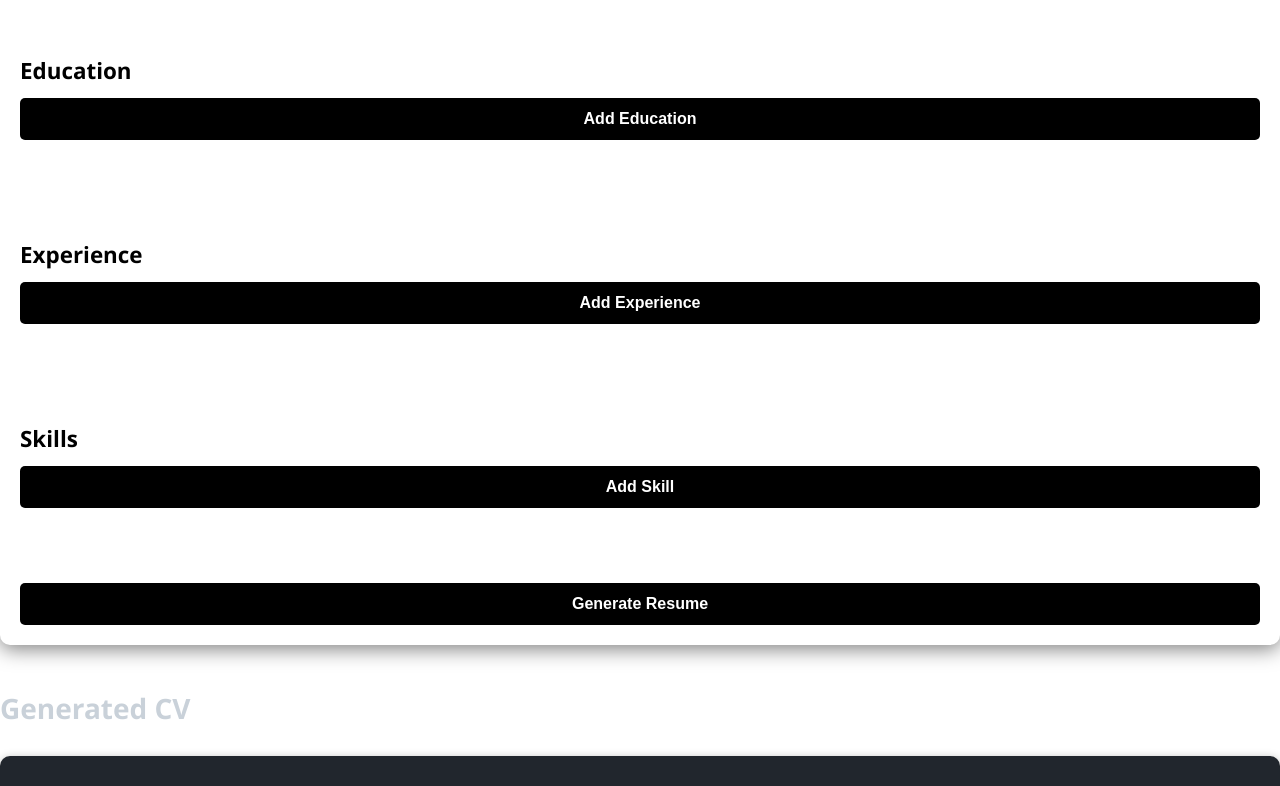
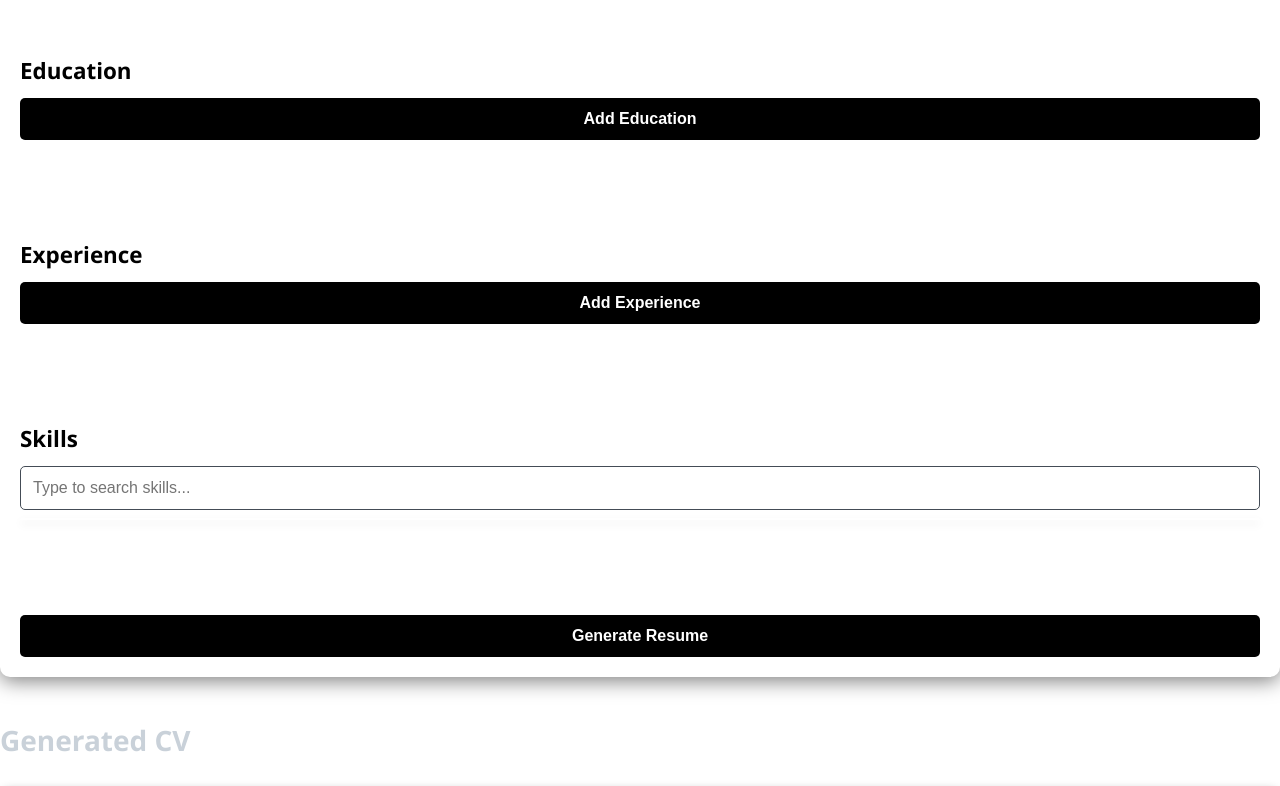
Before and after one commit to konain611/Dynamic-CV-Builder, a Next.js app in the folder dynamic-cv/: page / in a window 1280 px wide. Shown: the part 1166-1952 px from the top of the page. Built offline with nearby package versions, Linux system fonts and the light colour scheme.

Commit message:
Skills updated

```diff
--- /dev/null
+++ b/dynamic-cv/src/app/components/PreDefinedSkills.tsx
@@ -0,0 +1,98 @@
+import React, { useState } from 'react';
+import styles from './SkillsInput.module.css';
+
+const predefinedSkills =[
+    "Agile", "Algorithms", "Angular", "Apache", "AutoCAD", "AWS", "Babel", "Big Data",
+    "Blender", "Blockchain", "Bootstrap", "CI/CD", "Command Line", "Content Writing",
+    "Contentful", "Copywriting", "Cybersecurity", "Data Analysis", "Data Science",
+    "Data Structures", "Data Visualization", "Deep Learning", "Django", "Electron",
+    "Empathy", "Ethereum", "Express.js", "Firebase", "Flask", "Game Development",
+    "Git", "GitHub", "Google Analytics", "Google Cloud", "HTML", "Illustrator",
+    "InDesign", "Interpersonal Skills", "Java", "JavaScript", "JIRA", "jQuery", "Keras",
+    "Kubernetes", "Linux", "Machine Learning", "Material UI", "Microsoft Office",
+    "MongoDB", "MySQL", "Nginx", "NoSQL", "Node.js", "Notion", "PHP", "Penetration Testing",
+    "Photoshop", "Power BI", "PowerPoint", "Product Management", "Project Management",
+    "Python", "R", "React", "REST API", "Ruby on Rails", "Salesforce", "Scikit-learn",
+    "Sketch", "Smart Contracts", "Solidity", "Spring Boot", "SQL", "Tableau", "Tailwind CSS",
+    "Team Leadership", "Technical Writing", "TensorFlow", "Time Management", "Trello",
+    "TypeScript", "UI/UX Design", "Unreal Engine", "Unix", "Vue.js", "WebSockets", "Webpack",
+    "WordPress", "XML", "AWS", "Azure", "Docker", "Google Cloud", "Kubernetes", "Terraform",
+    "Deep Learning", "Data Analysis", "Data Science", "Machine Learning", "Pandas", "NumPy",
+    "PyTorch", "Scikit-learn", "TensorFlow", "3D Modeling", "Adobe XD", "After Effects",
+    "Blender", "Figma", "Illustrator", "InDesign", "Interpersonal Skills", "Java", "JavaScript",
+    "JIRA", "jQuery", "Keras", "Kubernetes", "Linux", "Machine Learning", "Material UI",
+    "Microsoft Office", "MongoDB", "MySQL", "Nginx", "NoSQL", "Node.js", "Notion", "PHP",
+    "Penetration Testing", "Photoshop", "Power BI", "PowerPoint", "Product Management",
+    "Project Management", "Python", "R", "React", "REST API", "Ruby on Rails", "Salesforce",
+    "Scikit-learn", "Sketch", "Smart Contracts", "Solidity", "Spring Boot", "SQL", "Tableau",
+    "Tailwind CSS", "Team Leadership", "Technical Writing", "TensorFlow", "Time Management",
+    "Trello", "TypeScript", "UI/UX Design", "Unreal Engine", "Unix", "Vue.js", "WebSockets",
+    "Webpack", "WordPress", "XML", "Bitcoin", "Blockchain", "Cryptography", "Ethereum",
+    "Penetration Testing", "Smart Contracts", "Solidity", "Game Development", "3D Modeling",
+    "AutoCAD", "Blender", "Game Development", "Unity", "Unreal Engine", "Excel", "Microsoft Office",
+    "PowerPoint", "Word", "Asana", "Confluence", "JIRA", "Notion", "Slack", "Trello", "Google Analytics",
+    "Content Writing", "Copywriting", "Digital Marketing", "Marketing Automation", "SEO", "SEM",
+    "Social Media Marketing", "Public Speaking", "Team Leadership", "Time Management", "Problem Solving",
+    "Critical Thinking", "Decision Making", "Analytical Skills", "Adaptability", "Interpersonal Skills",
+    "Communication", "Creativity", "Collaboration", "Empathy", "Emotional Intelligence", "Conflict Resolution",
+    "Negotiation", "Customer Service"
+  ];
+
+export default function SkillsInput() {
+    const [input, setInput] = useState('');
+    const [selectedSkills, setSelectedSkills] = useState([]);
+    const [suggestions, setSuggestions] = useState([]);
+
+
+    const handleInputChange = (e) => {
+        const inputValue = e.target.value.toLowerCase();
+        setInput(inputValue);
+
+        if (inputValue) {
+            setSuggestions(predefinedSkills.filter(skill =>
+                skill.toLowerCase().includes(inputValue) && !selectedSkills.includes(skill)
+            ));
+        } else {
+            setSuggestions([]);
+        }
+    };
+
+    const selectSkill = (skill) => {
+        setSelectedSkills([...selectedSkills, skill]);
+        setInput('');
+        setSuggestions([]);
+    };
+
+    const removeSkill = (skill) => {
+        setSelectedSkills(selectedSkills.filter(s => s !== skill));
+    };
+
+    return (
+        <div className="form-group">
+            <input
+                type="text"
+                value={input}
+                onChange={handleInputChange}
+                placeholder="Type to search skills..."
+                className={styles.skillsInput}
+            />
+
+            <div className={styles.suggestions}>
+                {suggestions.map((skill, index) => (
+                    <div key={index} className={styles.suggestion} onClick={() => selectSkill(skill)}>
+                        {skill}
+                    </div>
+                ))}
+            </div>
+
+            <div className={styles.selectedSkills}>
+                {selectedSkills.map((skill, index) => (
+                    <span2 key={index} className={styles.skillTag}>
+                        {skill}
+                        <span2 className={styles.remove} onClick={() => removeSkill(skill)}>×</span2>
+                    </span2>
+                ))}
+            </div>
+        </div>
+    );
+}
--- a/dynamic-cv/src/app/components/SkillsForm.tsx
+++ b/dynamic-cv/src/app/components/SkillsForm.tsx
@@ -1,16 +1,18 @@
 import React from "react";
+import SkillsInput from "./PreDefinedSkills";
 
 export default function SkillsForm({ formData, handleSkillChange, handleAddSkill }) {
   return (
     <div id="skills" className="form-group">
       <br></br><br></br>
       <label>Skills</label>
-      {formData.skills.map((skill, index) => (
+      {/* {formData.skills.map((skill, index) => (
         <div key={index} className="form-group">
           <input type="text" name="skill" placeholder="Add your Skills" value={skill.skill} onChange={(e) => handleSkillChange(index, e)} required />
         </div>
-      ))}
-      <button type="button" onClick={handleAddSkill}>Add Skill</button>
+      ))} */}
+      <SkillsInput/>
+      {/* <button type="button" onClick={handleAddSkill}>Add Skill</button> */}
     </div>
   );
 }
--- /dev/null
+++ b/dynamic-cv/src/app/components/SkillsInput.module.css
@@ -0,0 +1,41 @@
+  .skillTag {
+    background-color: #000000;
+    color: #fff;
+    padding: 5px 8px;
+    border-radius: 5px;
+    margin: 3px;
+    font-size: 0.4rem;
+  }
+
+  .remove {
+    margin-left: 8px;
+    cursor: pointer;
+    font-weight: bold;
+  }
+
+  .suggestions {
+  color: black;
+  font-size: 15px;
+  position: relative;
+  border: 1px solid #ffffff;
+  border-radius: 5px;
+  max-height: 120px;
+  overflow-y: auto;
+  background-color: #ffffff;
+  box-shadow: 0 4px 8px rgba(0, 0, 0, 0.1);
+  z-index: 1000;
+}
+
+.suggestion {
+  padding: 2px 12px;
+  cursor: pointer;
+  border-bottom: 1px solid #f0f0f0;
+}
+
+.suggestion:last-child {
+  border-bottom: none;
+}
+
+.suggestion:hover {
+  background-color: #f5f5f5;
+}
--- a/dynamic-cv/src/app/globals.css
+++ b/dynamic-cv/src/app/globals.css
@@ -18,6 +18,11 @@ h3 {
 .container span {
   color: red;
   font-size: 20px;
+  text-align: center;
+}
+.container span2 {
+  color: rgb(255, 255, 255);
+  font-size: 15px;
   text-align: center;
 }
 
@@ -77,7 +82,7 @@ h3 {
 }
 
 .form {
-  background-color: #282d33;
+
   padding: 20px;
   border-radius: 10px;
   box-shadow: 0 2px 10px rgba(0, 0, 0, 0.3);
@@ -88,7 +93,7 @@ h3 {
   flex-direction: column;
   margin-bottom: 20px;
   font-size: 1.4rem;
-  color: #c9d1d9;
+  color: #ffffff;
 }
 
 .form-group label {
```
